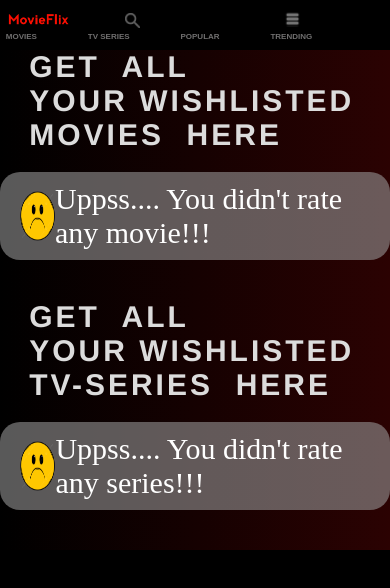
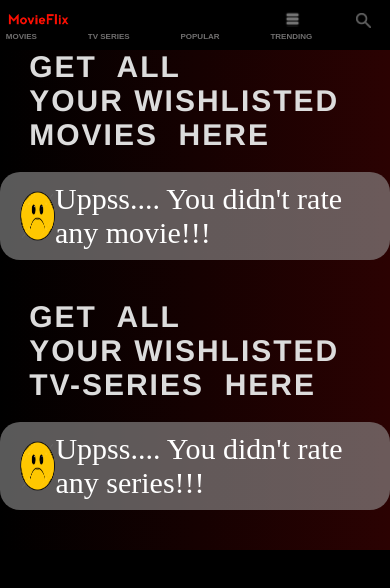
Before and after one commit to anirban2005143a/anirban_2005_aa, a plain HTML site: page rating.html in a window 390 px wide. Drawn offline with Linux system fonts and the light colour scheme; no server answers; a web font is replaced by a local one.

Commit message:
Add files via upload

```diff
--- a/account-settings.css
+++ b/account-settings.css
@@ -123,12 +123,12 @@ header{
 }
 .searchBTN{
     position: absolute;
-    top: 13px;
-    right: 250px;
-    height: 18px;
-    width:18px;
+    top: 10px;
+    right: 5%;
+    height: 25px;
+    width:25px;
     background-image: url(search_icon.png);
-    background-size: contain;
+    background-size: cover;
     cursor: pointer;
     opacity: 0.7;
     transition: all 400ms ;
@@ -519,9 +519,9 @@ button{
         margin-left:1%;
     }
     .section{
-        width: auto;
+        width: 60%;
         margin-left: 5%;
-        gap: 15px;
+        gap: 10px;
     }
     .sideNavBar1 .categories a{
         font-size: 13px;
@@ -548,13 +548,17 @@ button{
     .menuBTN{
         width: 30px;
         height: 30px;
+        right: 12%;
+    }
+    .searchBTN{
+        top: 13px;
     }
     .sideNavBar1{
         height: 0;
         width: 0;
     }
     .account-settings{
-        left: 445px;
+        right: 15%;
     }
     .midpage-content{
         left: 0;
@@ -567,8 +571,13 @@ button{
     body{
         background-color: rgb(0, 0, 0);
     }
+    .section{
+        width: 60%;
+        margin-left: 1%;
+        gap: 10px;
+    }
     .account-settings{
-        left: 435px;
+        right: 15%;
     }
     .searchbar{
         height:0;
@@ -585,10 +594,6 @@ button{
         width: 22px;
         height: 22px;
         right: 90px;
-    }
-
-    .account-settings{
-        left: 435px;
     }
     .genre .NavBarHeading{
         font-size: 15px;
--- a/adventure.css
+++ b/adventure.css
@@ -119,15 +119,15 @@ header{
     width: 0px;
     height: 0px;
     background-image: url(menubar1.png);
-    background-size: contain;
+    background-size: cover;
     cursor: pointer;
 }
 .searchBTN{
     position: absolute;
-    top: 13px;
-    right: 250px;
-    height: 18px;
-    width:18px;
+    top: 10px;
+    right: 5%;
+    height: 25px;
+    width:25px;
     background-image: url(search_icon.png);
     background-size: contain;
     cursor: pointer;
@@ -597,9 +597,9 @@ button{
         margin-left:1%;
     }
     .section{
-        width: auto;
+        width: 50%;
         margin-left: 5%;
-        gap: 15px;
+        gap: 10px;
     }
     .sideNavBar1 .categories a{
         font-size: 13px;
@@ -623,9 +623,16 @@ button{
     body{
         background-color: rgb(0, 0, 0);
     }
+    .section{
+        width: 60%;
+    }
     .menuBTN{
         width: 30px;
         height: 30px;
+        right: 12%;
+    }
+    .searchBTN{
+        top: 13px;
     }
     .sideNavBar1{
         height: 0;
@@ -639,18 +646,12 @@ button{
     .movie-wrapper .heading{
         padding-left: 15px;
     }
-    .account-settings{
-        left: 445px;
-    }
 }
 
 
 @media only screen and (max-width:750px){
     body{
         background-color: rgb(0, 0, 0);
-    }
-    .account-settings{
-        left: 435px;
     }
     .searchbar{
         height:0;
@@ -662,15 +663,11 @@ button{
         cursor: pointer;
         top: 16px;
     }
-    .menuBTN{
-        top: 15px;
-        width: 22px;
-        height: 22px;
-        right: 90px;
+    .section{
+        margin-left: 1%;
     }
-
     .account-settings{
-        left: 435px;
+        right: 15%;
     }
     .genre .NavBarHeading{
         font-size: 15px;
--- a/english.css
+++ b/english.css
@@ -122,12 +122,12 @@ header{
 }
 .searchBTN{
     position: absolute;
-    top: 13px;
-    right: 250px;
-    height: 18px;
-    width:18px;
+    top: 10px;
+    right: 5%;
+    height: 25px;
+    width:25px;
     background-image: url(search_icon.png);
-    background-size: contain;
+    background-size: cover;
     cursor: pointer;
     opacity: 0.7;
     transition: all 400ms ;
@@ -600,9 +600,9 @@ button{
         margin-left:1%;
     }
     .section{
-        width: auto;
+        width: 50%;
         margin-left: 5%;
-        gap: 15px;
+        gap: 10px;
     }
     .sideNavBar1 .categories a{
         font-size: 13px;
@@ -626,12 +626,19 @@ button{
     body{
         background-color: rgb(0, 0, 0);
     }
-    .account-settings{
-        left: 445px;
+    .section{
+        width: 60%;
     }
     .menuBTN{
         width: 30px;
         height: 30px;
+        right: 12%;
+    }
+    .account-settings{
+        right: 15%;
+    }
+    .searchBTN{
+        top: 13px;
     }
     .sideNavBar1{
         height: 0;
@@ -652,9 +659,6 @@ button{
     body{
         background-color: rgb(0, 0, 0);
     }
-    .account-settings{
-        left: 435px;
-    }
     .searchbar{
         height:0;
         width: 0;
@@ -664,6 +668,12 @@ button{
         width: 20px;
         cursor: pointer;
         top: 16px;
+    }
+    .section{
+        margin-left: 1%;
+    }
+    .account-settings{
+        right: 15%;
     }
     .menuBTN{
         top: 15px;
--- a/index.css
+++ b/index.css
@@ -119,12 +119,12 @@ header{
 }
 .searchBTN{
     position: absolute;
-    top: 13px;
-    right: 250px;
-    height: 18px;
-    width:18px;
+    top: 10px;
+    right: 5%;
+    height: 25px;
+    width:25px;
     background-image: url(search_icon.png);
-    background-size: contain;
+    background-size: cover;
     cursor: pointer;
     opacity: 0.7;
     transition: all 400ms ;
@@ -575,8 +575,8 @@ header{
     margin-bottom: 5px;
     transform: scale(1.05);
     opacity: 1;
-    box-shadow: 2px 2px 5px rgb(255, 255, 255);
-    border: 2px solid rgb(255, 255, 255);
+    box-shadow: 4px 4px 5px rgb(255, 255, 255);
+    border: 3px solid rgb(255, 255, 255);
     z-index: 800;
 }
 .manual-btn img{
@@ -1134,9 +1134,12 @@ header{
         margin-left:1%;
     }
     .section{
-        width: auto;
+        width: 50%;
         margin-left: 5%;
-        gap: 15px;
+        gap: 10px;
+    }
+    .account-settings{
+        right: 15%;
     }
     .sideNavBar1 .categories a{
         font-size: 13px;
@@ -1190,16 +1193,23 @@ header{
     body{
         background-color: rgb(0, 0, 0);
     }
+    .section{
+        width: 60%;
+    }
+    .account-settings{
+        right: 15%;
+    }
     .menuBTN{
         width: 30px;
         height: 30px;
+        right: 12%;
+    }
+    .searchBTN{
+        top: 13px;
     }
     .sideNavBar1{
         height: 0;
         width: 0;
-    }
-    .account-settings{
-        left: 445px;
     }
     .container{
         left: 0;
@@ -1264,7 +1274,7 @@ header{
         margin-left: 1%;
     }
     .account-settings{
-        left: 435px;
+        right: 15%;
     }
     .menuBTN{
         top: 15px;
--- a/movie-details.css
+++ b/movie-details.css
@@ -122,12 +122,12 @@ header{
 }
 .searchBTN{
     position: absolute;
-    top: 13px;
-    right: 250px;
-    height: 18px;
-    width:18px;
+    top: 10px;
+    right: 5%;
+    height: 25px;
+    width:25px;
     background-image: url(search_icon.png);
-    background-size: contain;
+    background-size: cover;
     cursor: pointer;
     opacity: 0.7;
     transition: all 400ms ;
@@ -992,15 +992,15 @@ header{
 
 @media only screen and (max-width: 1000px){
     body{
-        background-color: rgb(236, 0, 0);
+        background-color: rgb(0, 0, 0);
     }
     .nameIMG{
         margin-left:1%;
     }
     .section{
-        width: auto;
+        width: 50%;
         margin-left: 5%;
-        gap: 15px;
+        gap: 10px;
     }
     .sideNavBar1 .categories a{
         font-size: 13px;
@@ -1029,18 +1029,22 @@ header{
 
 @media only screen and (max-width:900px){
     body{
-        background-color: rgb(225, 255, 0);
+        background-color: rgb(0, 0, 0);
+    }
+    .section{
+        width: 60%;
     }
     .menuBTN{
         width: 30px;
         height: 30px;
+        right: 12%;
+    }
+    .searchBTN{
+        top: 13px;
     }
     .sideNavBar1{
         height: 0;
         width: 0;
-    }
-    .account-settings{
-        left: 445px;
     }
     .movie-description .overview {
         width: 95%;
@@ -1096,14 +1100,7 @@ header{
 
 @media only screen and (max-width:750px){
     body{
-        background-color: rgb(55, 255, 0);
-    }
-    .account-settings{
-        left: 435px;
-    }
-    .searchbar{
-        height:0;
-        width: 0;
+        background-color: rgb(0, 0, 0);
     }
     .searchBTN{
         height:20px;
@@ -1111,6 +1108,12 @@ header{
         cursor: pointer;
         top: 16px;
     }
+    .section{
+        margin-left: 1%;
+    }
+    .account-settings{
+        right: 15%;
+    }
     .menuBTN{
         top: 15px;
         width: 22px;
@@ -1177,7 +1180,7 @@ header{
 
 @media only screen and (max-width:620px){
     body{
-        background-color: rgb(0, 200, 255);
+        background-color: rgb(0, 0, 0);
     }
     .account-settings{
         top :50px;
@@ -1224,7 +1227,7 @@ header{
         width: auto;
         height: auto;
         position: absolute;
-        top: 29px;
+        top: 35px;
         right: 10%;
         background-color: transparent;
         display: flex;
@@ -1335,7 +1338,7 @@ header{
 
 @media (max-width:450px){
     body{
-        background-color: rgb(225, 0, 255);
+        background-color: rgb(0, 0, 0);
     }
     .account-settings{
         right: 0px;
--- a/movie.css
+++ b/movie.css
@@ -122,12 +122,12 @@ header{
 }
 .searchBTN{
     position: absolute;
-    top: 13px;
-    right: 250px;
-    height: 18px;
-    width:18px;
+    top: 10px;
+    right: 5%;
+    height: 25px;
+    width:25px;
     background-image: url(search_icon.png);
-    background-size: contain;
+    background-size: cover;
     cursor: pointer;
     opacity: 0.7;
     transition: all 400ms ;
@@ -611,9 +611,9 @@ button{
         margin-left:1%;
     }
     .section{
-        width: auto;
+        width: 50%;
         margin-left: 5%;
-        gap: 15px;
+        gap: 10px;
     }
     .sideNavBar1 .categories a{
         font-size: 13px;
@@ -637,12 +637,20 @@ button{
     body{
         background-color: rgb(0, 0, 0);
     }
-    .account-settings{
-        left: 445px;
+    .section{
+        width: 60%;
     }
     .menuBTN{
         width: 30px;
         height: 30px;
+        right: 12%;
+    }
+
+    .account-settings{
+        right: 15%;
+    }
+    .searchBTN{
+        top: 13px;
     }
     .sideNavBar1{
         height: 0;
@@ -663,18 +671,17 @@ button{
     body{
         background-color: rgb(0, 0, 0);
     }
-    .account-settings{
-        left: 435px;
-    }
-    .searchbar{
-        height:0;
-        width: 0;
-    }
     .searchBTN{
         height:20px;
         width: 20px;
         cursor: pointer;
         top: 16px;
+    }
+    .section{
+        margin-left: 1%;
+    }
+    .account-settings{
+        right: 15%;
     }
     .menuBTN{
         top: 15px;
--- a/popular.css
+++ b/popular.css
@@ -60,6 +60,7 @@ header{
     height: auto;
     background-color: transparent;
     display: flex;
+    align-items: center;
     justify-content: space-between;
     align-items: center;
     overflow: visible;
@@ -123,12 +124,12 @@ header{
 }
 .searchBTN{
     position: absolute;
-    top: 13px;
-    right: 250px;
-    height: 18px;
-    width:18px;
+    top: 10px;
+    right: 5%;
+    height: 25px;
+    width:25px;
     background-image: url(search_icon.png);
-    background-size: contain;
+    background-size: cover;
     cursor: pointer;
     opacity: 0.7;
     transition: all 400ms ;
@@ -612,9 +613,9 @@ button{
         margin-left:1%;
     }
     .section{
-        width: auto;
+        width: 50%;
         margin-left: 5%;
-        gap: 15px;
+        gap: 10px;
     }
     .sideNavBar1 .categories a{
         font-size: 13px;
@@ -638,12 +639,19 @@ button{
     body{
         background-color: rgb(0, 0, 0);
     }
-    .account-settings{
-        left: 445px;
+    .section{
+        width: 60%;
     }
     .menuBTN{
         width: 30px;
         height: 30px;
+        right: 12%;
+    }
+    .account-settings{
+        right: 15%;
+    }
+    .searchBTN{
+        top: 13px;
     }
     .sideNavBar1{
         height: 0;
@@ -664,18 +672,17 @@ button{
     body{
         background-color: rgb(0, 0, 0);
     }
-    .account-settings{
-        left: 435px;
-    }
-    .searchbar{
-        height:0;
-        width: 0;
-    }
     .searchBTN{
         height:20px;
         width: 20px;
         cursor: pointer;
         top: 16px;
+    }
+    .section{
+        margin-left: 1%;
+    }
+    .account-settings{
+        right: 15%;
     }
     .menuBTN{
         top: 15px;
--- a/rating.css
+++ b/rating.css
@@ -56,6 +56,7 @@ header{
     height: auto;
     background-color: transparent;
     display: flex;
+    align-items: center;
     justify-content: space-between;
     align-items: center;
     overflow: visible;
@@ -119,12 +120,12 @@ header{
 }
 .searchBTN{
     position: absolute;
-    top: 13px;
-    right: 250px;
-    height: 18px;
-    width:18px;
+    top: 10px;
+    right: 5%;
+    height: 25px;
+    width:25px;
     background-image: url(search_icon.png);
-    background-size: contain;
+    background-size: cover;
     cursor: pointer;
     opacity: 0.7;
     transition: all 400ms ;
@@ -549,9 +550,9 @@ header{
         margin-left:1%;
     }
     .section{
-        width: auto;
+        width: 50%;
         margin-left: 5%;
-        gap: 15px;
+        gap: 10px;
     }
     .sideNavBar1 .categories a{
         font-size: 13px;
@@ -575,20 +576,27 @@ header{
     body{
         background-color: rgb(0, 0, 0);
     }
+    .section{
+        width: 60%;
+    }
     .menuBTN{
         width: 30px;
         height: 30px;
+        right: 12%;
+    }
+    .searchBTN{
+        top: 13px;
     }
     .sideNavBar1{
         height: 0;
         width: 0;
     }
-    .account-settings{
-        left: 445px;
-    }
     .midpage-content{
         width: 100%;
         left: 0;
+    }
+    .account-settings{
+        right: 15%;
     }
 }
 
@@ -611,7 +619,7 @@ header{
         margin-left: 1%;
     }
     .account-settings{
-        left: 435px;
+        right: 15%;
     }
     .menuBTN{
         top: 15px;
@@ -693,6 +701,7 @@ header{
         right: 10%;
         background-color: transparent;
         display: flex;
+        align-items: center;
         justify-content: space-between;
         align-items: end;
     }
@@ -709,6 +718,17 @@ header{
     }
     .account-settings a{
         font-size: 11px;
+    }
+    .movie-list .heading{
+        letter-spacing: 2px;
+        font-size: 20px;
+    }
+    .rateditems{
+       transform: scale(0.7);
+       margin: -30px -45px
+    }
+    .rateditems:hover{
+        transform: scale(0.73);
     }
 
 }
@@ -791,6 +811,22 @@ header{
         font-size: 8px;
         padding: 3px 11px;
     }
+    .rateditems{
+        width: 255px;
+        height: 200px;
+        display: flex;
+        justify-content: center;
+        align-items: start;
+        background-color: rgba(171, 171, 171, 0.532);
+        border-radius: 20px;
+        padding: 15px;
+        margin: 10px;
+        transition: all 500ms ease-in-out;
+        transform: scale(0.9);
+    }
+    .rateditems:hover{
+        transform: scale(1);
+    }
 }
 
 
--- a/search.css
+++ b/search.css
@@ -600,9 +600,9 @@ button{
         margin-left:1%;
     }
     .section{
-        width: auto;
+        width: 50%;
         margin-left: 5%;
-        gap: 15px;
+        gap: 10px;
     }
     .sideNavBar1 .categories a{
         font-size: 13px;
@@ -679,9 +679,6 @@ button{
     body{
         background-color: rgb(0, 0, 0);
     }
-    .account-settings{
-        left: 445px;
-    }
     .menuBTN{
         width: 30px;
         height: 30px;
@@ -757,9 +754,6 @@ button{
 @media only screen and (max-width:750px){
     body{
         background-color: rgb(0, 0, 0);
-    }
-    .account-settings{
-        left: 435px;
     }
     .section{
         width: auto;
--- a/series-details.css
+++ b/series-details.css
@@ -120,12 +120,12 @@ header{
 }
 .searchBTN{
     position: absolute;
-    top: 13px;
-    right: 250px;
-    height: 18px;
-    width:18px;
+    top: 10px;
+    right: 5%;
+    height: 25px;
+    width:25px;
     background-image: url(search_icon.png);
-    background-size: contain;
+    background-size: cover;
     cursor: pointer;
     opacity: 0.7;
     transition: all 400ms ;
@@ -881,9 +881,9 @@ header{
         margin-left:1%;
     }
     .section{
-        width: auto;
+        width: 50%;
         margin-left: 5%;
-        gap: 15px;
+        gap: 10px;
     }
     .sideNavBar1 .categories a{
         font-size: 13px;
@@ -914,12 +914,19 @@ header{
     body{
         background-color: rgb(0, 0, 0);
     }
-    .account-settings{
-        left: 445px;
+    .section{
+        width: 60%;
     }
     .menuBTN{
         width: 30px;
         height: 30px;
+        right: 12%;
+    }
+    .account-settings{
+        right: 15%;
+    }
+    .searchBTN{
+        top: 13px;
     }
     .sideNavBar1{
         height: 0;
@@ -981,9 +988,6 @@ header{
     body{
         background-color: rgb(0, 0, 0);
     }
-    .account-settings{
-        left: 435px;
-    }
     .searchbar{
         height:0;
         width: 0;
@@ -993,6 +997,12 @@ header{
         width: 20px;
         cursor: pointer;
         top: 16px;
+    }
+    .section{
+        margin-left: 1%;
+    }
+    .account-settings{
+        right: 15%;
     }
     .menuBTN{
         top: 15px;
--- a/wishlist.css
+++ b/wishlist.css
@@ -123,12 +123,12 @@ header{
 }
 .searchBTN{
     position: absolute;
-    top: 13px;
-    right: 250px;
-    height: 18px;
-    width:18px;
+    top: 10px;
+    right: 5%;
+    height: 25px;
+    width:25px;
     background-image: url(search_icon.png);
-    background-size: contain;
+    background-size: cover;
     cursor: pointer;
     opacity: 0.7;
     transition: all 400ms ;
@@ -615,9 +615,9 @@ button{
         margin-left:1%;
     }
     .section{
-        width: auto;
+        width: 50%;
         margin-left: 5%;
-        gap: 15px;
+        gap: 10px;
     }
     .sideNavBar1 .categories a{
         font-size: 13px;
@@ -641,8 +641,19 @@ button{
     body{
         background-color: rgb(0, 0, 0);
     }
+    .section{
+        width: 60%;
+    }
     .account-settings{
-        left: 445px;
+        right: 15%;
+    }
+    .menuBTN{
+        width: 30px;
+        height: 30px;
+        right: 12%;
+    }
+    .searchBTN{
+        top: 13px;
     }
     .menuBTN{
         width: 30px;
@@ -674,9 +685,6 @@ button{
     body{
         background-color: rgb(0, 0, 0);
     }
-    .account-settings{
-        left: 435px;
-    }
     .searchbar{
         height:0;
         width: 0;
@@ -686,6 +694,12 @@ button{
         width: 20px;
         cursor: pointer;
         top: 16px;
+    }
+    .section{
+        margin-left: 1%;
+    }
+    .account-settings{
+        right: 15%;
     }
     .menuBTN{
         top: 15px;
```
